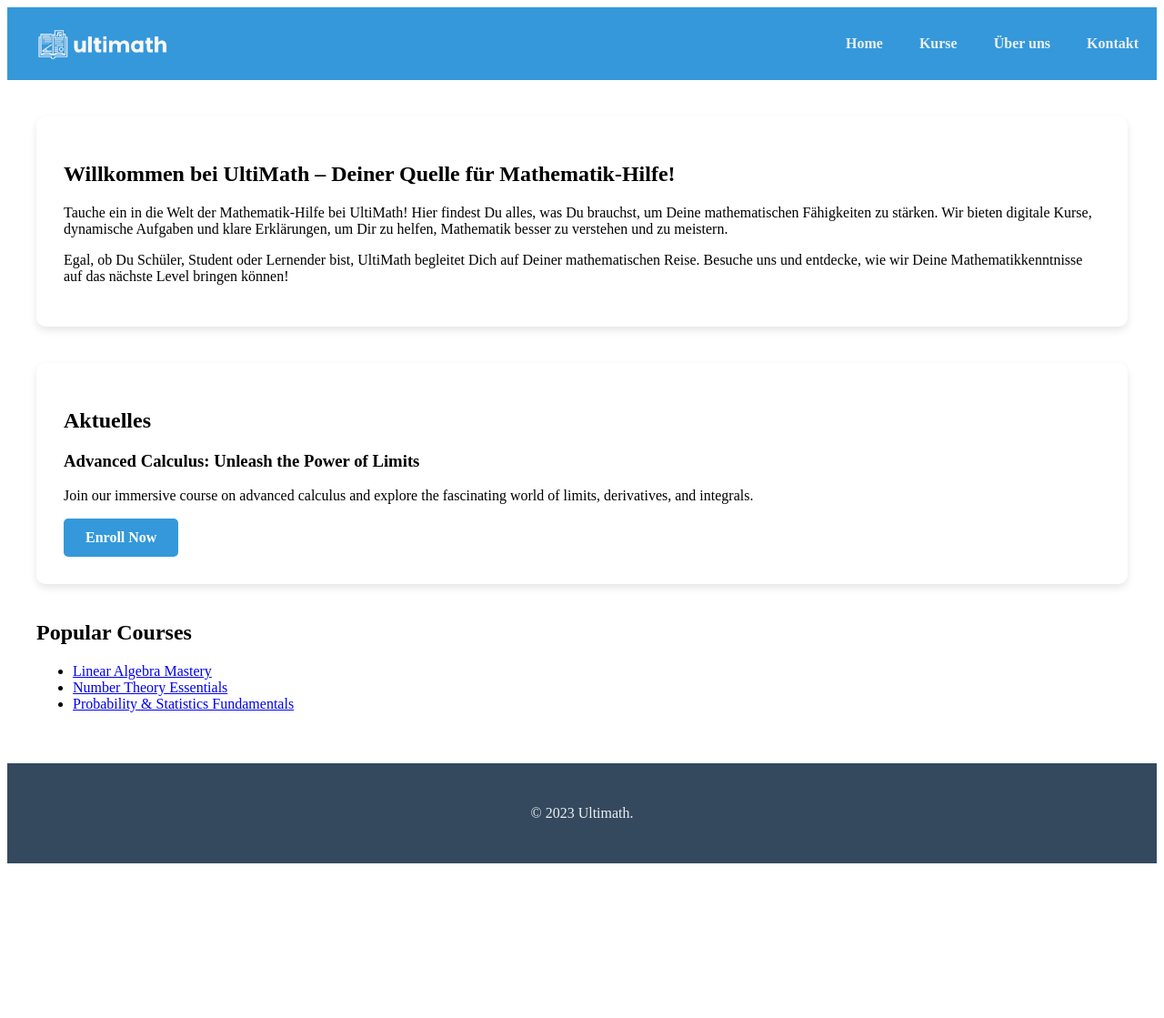
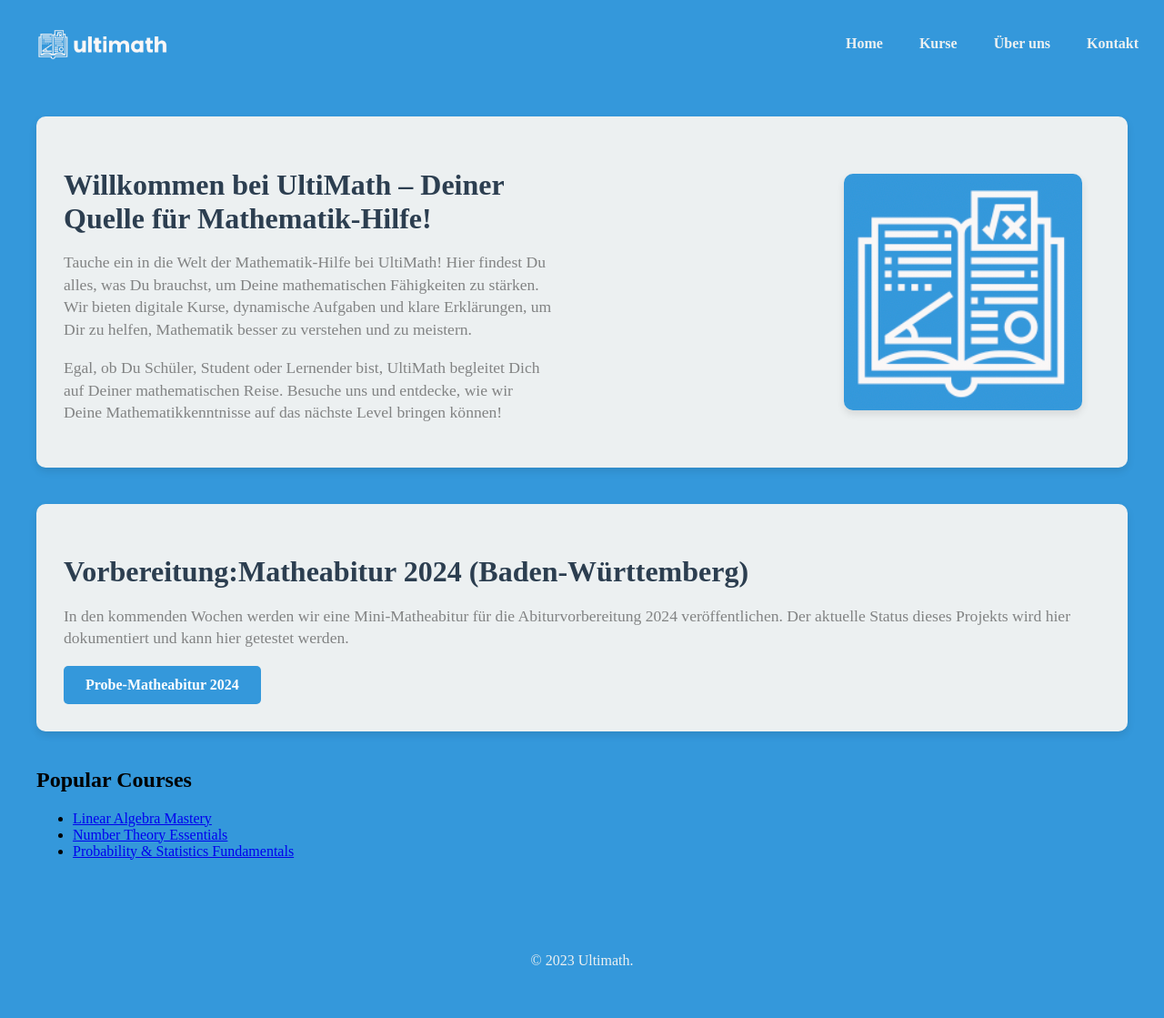
Before and after one commit to librumlearning/librumlearning, a PHP site: page /ultimath/index.html in a window 1280 px wide. Shown: the whole page at 91% size. Before the commit the page ends 949 px from the top, so only its background shows below. Run offline with PHP 8.4, Linux system fonts and the light colour scheme.

Commit message:
mainpage

```diff
--- a/ultimath/css/index.css
+++ b/ultimath/css/index.css
@@ -1,3 +1,8 @@
+/*Styling of the background */
+body {
+    background-color: #3498db;
+}
+
 /* Header styling */
 header {
     background-color: #3498db;
@@ -53,18 +58,60 @@ main {
 
 /* Featured and popular courses styling */
 .featured-course, .popular-courses {
-    background-color: #fff;
+    background-color: #ecf0f1;
     border-radius: 10px;
     padding: 30px;
     margin-bottom: 40px;
-    box-shadow: 0 4px 8px rgba(0, 0, 0, 0.1); /* Hinzugefügt: Schatten für Hervorhebung */
-    transition: transform 0.2s ease, box-shadow 0.2s ease; /* Hinzugefügt: Animationseffekte */
+    box-shadow: 0 4px 8px rgba(0, 0, 0, 0.1);
+    transition: transform 0.2s ease, box-shadow 0.2s ease;
 }
 
 .featured-course:hover, .popular-courses:hover {
-    transform: translateY(-5px); /* Hinzugefügt: Hebt den Block beim Hover leicht an */
-    box-shadow: 0 6px 12px rgba(0, 0, 0, 0.15); /* Hinzugefügt: Stärkerer Schatten */
+    transform: translateY(-5px);
+    box-shadow: 0 6px 12px rgba(0, 0, 0, 0.15);
 }
+
+.featured-course h2, .popular-courses h2 {
+    font-size: 2rem;
+    margin-bottom: 10px;
+    color: #2c3e50;
+}
+
+/* Course subtitle styling */
+.featured-course h3, .popular-courses h3 {
+    font-size: 1.5rem; /* Größe für h3-Überschriften */
+    margin-bottom: 8px;
+    color: #2c3e50;
+}
+
+.featured-course p, .popular-courses p {
+    font-size: 1.1rem;
+    opacity: 0.7;
+    line-height: 1.4;
+    color: #555;
+}
+
+
+/* Course content styling */
+.course-content {
+    flex: 1;
+}
+
+/* Course image styling */
+.course-image {
+    flex: 1;
+    display: flex;
+    justify-content: flex-end;
+    align-items: center;
+    padding: 20px;
+}
+
+.course-image img {
+    max-width: 100%;
+    border-radius: 10px;
+    box-shadow: 0 4px 8px rgba(0, 0, 0, 0.1);
+}
+
 
 
 /* Button styling */
@@ -87,7 +134,7 @@ main {
 footer {
     text-align: center;
     padding: 30px 0;
-    background-color: #34495e;
+    background-color: #3498db;
     color: #ecf0f1;
 }
 
@@ -146,3 +193,56 @@ nav ul li a {
 nav ul li a:hover {
     color: #3498db;
 }
+
+/* ... Vorheriger CSS-Code ... */
+
+/* Alternate course content styling */
+.alternate-course {
+    /* Stil für die alternate-course Klasse */
+}
+
+/* Alternate course styling */
+.featured-course.alternate-style {
+    display: flex;
+    align-items: center;
+    /* ... Weitere Stile ... */
+}
+
+/* Alternate course text styling */
+.featured-course.alternate-style .course-text {
+    flex: 1;
+    padding-right: 20px; /* Abstand zwischen Text und Bild */
+}
+
+/* Alternate course text h2 styling */
+.featured-course.alternate-style .course-text h2 {
+    font-size: 2rem;
+    margin-bottom: 10px;
+    color: #2c3e50;
+}
+
+/* Alternate course text p styling */
+.featured-course.alternate-style .course-text p {
+    font-size: 1.1rem;
+    opacity: 0.7;
+    line-height: 1.4;
+    color: #555;
+}
+
+/* Alternate course image styling */
+.featured-course.alternate-style .course-image {
+    flex: 1;
+    display: flex;
+    justify-content: flex-end;
+    align-items: center;
+    padding-left: 20px; /* Abstand zwischen Text und Bild */
+}
+
+/* Alternate course image img styling */
+.featured-course.alternate-style .course-image img {
+    max-width: 100%;
+    border-radius: 10px;
+    box-shadow: 0 4px 8px rgba(0, 0, 0, 0.1);
+}
+
+/* ... Weitere vorherige CSS-Code ... */
--- a/ultimath/index.html
+++ b/ultimath/index.html
@@ -26,16 +26,24 @@
 
 
     <main>
-        <section class="featured-course">
-            <h2>Willkommen bei UltiMath – Deiner Quelle für Mathematik-Hilfe!</h2>
-            <p>Tauche ein in die Welt der Mathematik-Hilfe bei UltiMath! Hier findest Du alles, was Du brauchst, um Deine mathematischen Fähigkeiten zu stärken. Wir bieten digitale Kurse, dynamische Aufgaben und klare Erklärungen, um Dir zu helfen, Mathematik besser zu verstehen und zu meistern.</p>
-            <p>Egal, ob Du Schüler, Student oder Lernender bist, UltiMath begleitet Dich auf Deiner mathematischen Reise. Besuche uns und entdecke, wie wir Deine Mathematikkenntnisse auf das nächste Level bringen können!</p>
+        <div class="course-content alternate-course">
+            <div class="featured-course alternate-style">
+                <div class="course-text">
+                    <h2>Willkommen bei UltiMath – Deiner Quelle für Mathematik-Hilfe!</h2>
+                    <p>Tauche ein in die Welt der Mathematik-Hilfe bei UltiMath! Hier findest Du alles, was Du brauchst, um Deine mathematischen Fähigkeiten zu stärken. Wir bieten digitale Kurse, dynamische Aufgaben und klare Erklärungen, um Dir zu helfen, Mathematik besser zu verstehen und zu meistern.</p>
+                    <p>Egal, ob Du Schüler, Student oder Lernender bist, UltiMath begleitet Dich auf Deiner mathematischen Reise. Besuche uns und entdecke, wie wir Deine Mathematikkenntnisse auf das nächste Level bringen können!</p>
+                </div>
+                    <div class="course-image">
+                        <img src="logoUltimathBild.png" alt="Course Image">
+                   </div>
+                </div>
+        </div>
+
         </section>
         <section class="featured-course">
-            <h2>Aktuelles</h2>
-            <h3>Advanced Calculus: Unleash the Power of Limits</h3>
-            <p>Join our immersive course on advanced calculus and explore the fascinating world of limits, derivatives, and integrals.</p>
-            <a href="#" class="btn">Enroll Now</a>
+            <h2>Vorbereitung:Matheabitur 2024 (Baden-Württemberg)</h2>
+            <p>In den kommenden Wochen werden wir eine Mini-Matheabitur für die Abiturvorbereitung 2024 veröffentlichen. Der aktuelle Status dieses Projekts wird hier dokumentiert und kann hier getestet werden.</p>
+            <a href="#" class="btn">Probe-Matheabitur 2024</a>
         </section>
 
         <section class="Kurse">
```
Also changed, not shown: ultimath/logoUltimathBild.png (added).
